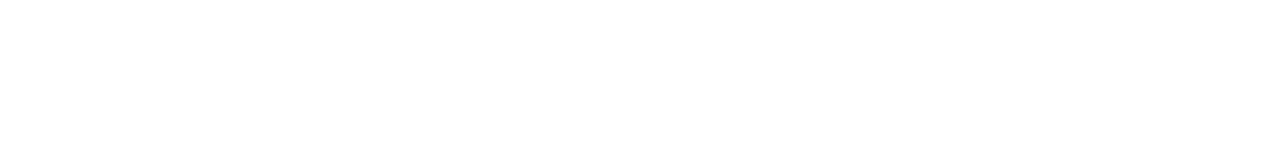
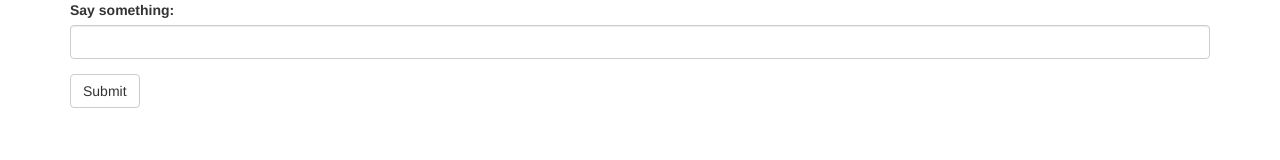
Before and after one commit to brenderbee/shout-machine, a plain HTML site: page index.html in a window 1280 px wide. Drawn offline with Linux system fonts and the light colour scheme.

Commit message:
Add form and response in html.

```diff
--- a/index.html
+++ b/index.html
@@ -6,9 +6,20 @@
     <script src="js/jquery-3.3.1.js"></script>
     <script src="js/scripts.js"></script>
     <meta charset="utf-8">
-    <title></title>
+    <title>SHOUT!</title>
   </head>
   <body>
-
+    <div class="container">
+      <form>
+        <div class="form-group">
+          <label for="saysomething">Say something:</label>
+          <input id="saysomething" type="text" class="form-control">
+        </div>
+        <button type="submit" class="btn btn-default">Submit</button>
+      </form>
+      <div class="response">
+        <p class="shout"></p>
+      </div>
+    </div>
   </body>
 </html>
```
